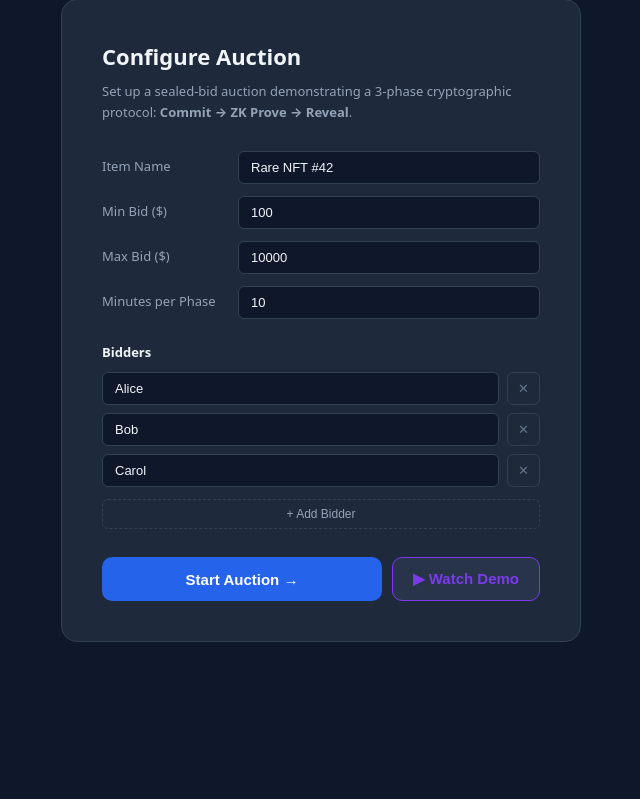
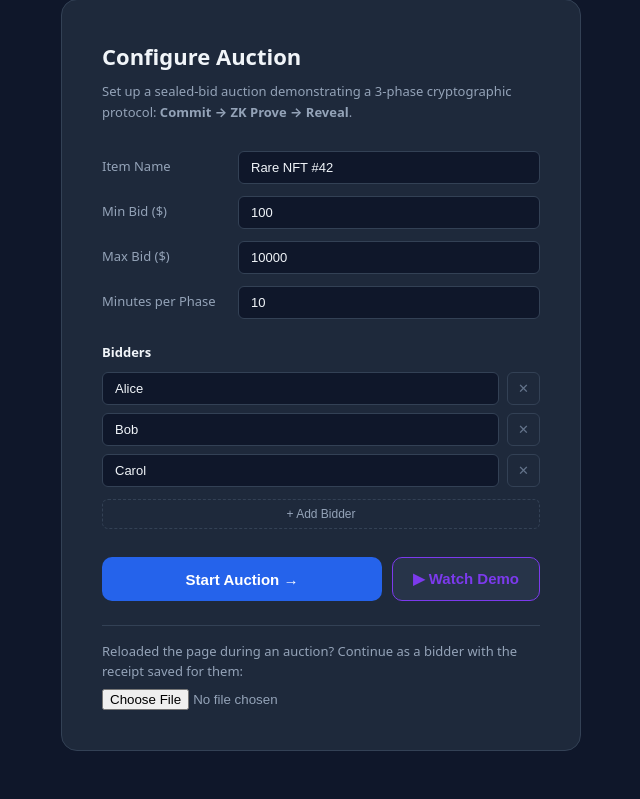
Before and after one commit to erihhh6/crypto-auction, a Flask app: page / in a window 1280 px wide. Shown: the part 110-909 px from the top of the page, without its empty margins (319-959 px from the left). Before the commit the page ends 752 px from the top, so only its background shows below. Run offline with Flask 3, Linux system fonts and the light colour scheme; parts of the project's set-up code (start-up, migrations or seed data) failed here and were passed over; some libraries are stand-ins or nearby versions.

Commit message:
save an opening receipt, so a reload no longer strands a bidder
- "Save receipt" on a committed bidder's card: a JSON file with the
  auction, the join token and the opening (bid, blinding factor,
  commitment)
- The setup page continues from a receipt after checking it: format,
  that its opening opens its commitment (new opensCommitment in
  auction-crypto.js), and that the auction recorded this commitment; a
  wrong reveal would mark the bidder a cheater
- A page shows controls only for bidders whose join token it holds; a
  page resumed as a bidder is no organizer, so reset does not delete
- Leaving the page asks first while an opening is still needed
- Tests for the round trip, refused files and the leave warning;
  README: receipts, and that they are not encrypted

```diff
--- a/src/crypto_auction/web/static/app.js
+++ b/src/crypto_auction/web/static/app.js
@@ -217,11 +217,7 @@ async function createAuction() {
     const data = await apiFetch("/api/auctions", "POST", request);
 
     rememberAuction(data);
-
-    document.getElementById("setup-panel").style.display = "none";
-    document.getElementById("auction-view").style.display = "grid";
-    document.getElementById("phase-indicator").style.display = "flex";
-    document.getElementById("auction-item-label").textContent = data.item_name;
+    showAuctionView(data.item_name);
 
     await refreshState();
     addPublicLogEntry("Auction created", {
@@ -256,6 +252,142 @@ function rememberAuction(data) {
   bidderCards.clear();
   document.getElementById("bidder-cards").replaceChildren();
 }
+
+/** Leave the setup panel for the auction view. */
+function showAuctionView(itemName) {
+  document.getElementById("setup-panel").style.display = "none";
+  document.getElementById("auction-view").style.display = "grid";
+  document.getElementById("phase-indicator").style.display = "flex";
+  document.getElementById("auction-item-label").textContent = itemName;
+}
+
+// ---------------------------------------------------------------------------
+// Opening receipts. A bidder's secrets live only in this page's memory, so a
+// reload would lose them, and with them the chance to reveal. The receipt is
+// a file with everything needed to carry on as that bidder elsewhere or
+// later: the auction, the join token and the opening (bid and blinding
+// factor). Until the reveal it is as secret as the bid itself.
+// ---------------------------------------------------------------------------
+
+const RECEIPT_TYPE = "crypto-auction/opening-receipt";
+const RECEIPT_VERSION = 1;
+
+/** The receipt of a bidder whose opening this page holds. */
+function makeReceipt(bidderId) {
+  const secret = localState.bidderSecrets[bidderId];
+  return {
+    type:           RECEIPT_TYPE,
+    version:        RECEIPT_VERSION,
+    note:           "Keep this file private until the reveal: it holds your bid and secrets.",
+    auction_id:     localState.auction.auction_id,
+    item_name:      localState.auction.item_name,
+    bidder_id:      bidderId,
+    bidder_name:    getBidderName(bidderId),
+    join_token:     localState.joinTokens[bidderId],
+    bid:            secret.bid,
+    randomness_hex: secret.randomness_hex,
+    commitment_hex: secret.commitment_hex,
+  };
+}
+
+/** Save a bidder's receipt as a JSON file, through the browser's downloads. */
+function downloadReceipt(bidderId) {
+  const receipt = makeReceipt(bidderId);
+  const blob = new Blob([JSON.stringify(receipt, null, 2)], { type: "application/json" });
+  const url = URL.createObjectURL(blob);
+  const link = document.createElement("a");
+  link.href = url;
+  link.download = `receipt-${receipt.auction_id.slice(0, 8)}-${bidderId}.json`;
+  document.body.append(link);
+  link.click();
+  link.remove();
+  // Revoked later, not at once: the download may not have started yet.
+  setTimeout(() => URL.revokeObjectURL(url), 60_000);
+}
+
+/**
+ * The receipt in a file's text, checked: well-formed, and its bid and
+ * blinding factor open its commitment. Throws an Error saying what is wrong.
+ */
+function parseReceipt(text) {
+  let receipt;
+  try {
+    receipt = JSON.parse(text);
+  } catch {
+    throw new Error("This file is not a receipt: it is not JSON.");
+  }
+  if (receipt?.type !== RECEIPT_TYPE) throw new Error("This file is not an auction receipt.");
+  if (receipt.version !== RECEIPT_VERSION) {
+    throw new Error(`This receipt has version ${receipt.version}; this page reads version ${RECEIPT_VERSION}.`);
+  }
+  const wellFormed =
+    /^[0-9a-f]{32}$/.test(receipt.auction_id) &&
+    typeof receipt.bidder_id === "string" &&
+    typeof receipt.join_token === "string" &&
+    Number.isSafeInteger(receipt.bid) && receipt.bid >= 0 &&
+    /^[0-9a-f]{64}$/.test(receipt.randomness_hex) &&
+    /^0[23][0-9a-f]{64}$/.test(receipt.commitment_hex);
+  if (!wellFormed) throw new Error("This receipt is damaged: a field is missing or malformed.");
+  // A reveal that does not open the commitment marks the bidder a cheater.
+  if (!window.auctionCrypto.opensCommitment(
+    receipt.commitment_hex, BigInt(receipt.bid), receipt.randomness_hex,
+  )) {
+    throw new Error("This receipt is damaged: its bid and secret do not open its commitment.");
+  }
+  return receipt;
+}
+
+/**
+ * Carry on as the bidder of a receipt (chosen on the setup panel), in the
+ * auction it belongs to, provided that auction recorded this very commitment.
+ */
+async function resumeFromReceipt(file) {
+  const input = document.getElementById("receipt-file");
+  document.getElementById("setup-error").style.display = "none";
+  try {
+    const receipt = parseReceipt(await file.text());
+    const state = await apiFetch(`/api/auctions/${encodeURIComponent(receipt.auction_id)}`);
+    const bidder = state.bidders.find(b => b.bidder_id === receipt.bidder_id);
+    if (!bidder) throw new Error("The auction has no such bidder.");
+    if (bidder.commitment_hex !== receipt.commitment_hex) {
+      throw new Error(`The auction recorded a different commitment for ${bidder.name}.`);
+    }
+
+    // This page now acts for that one bidder only, and is not the organizer.
+    rememberAuction({
+      auction_id: state.auction_id,
+      item_name:  state.item_name,
+      min_bid:    state.min_bid,
+      max_bid:    state.max_bid,
+      bidders:    [{ bidder_id: bidder.bidder_id, join_token: receipt.join_token }],
+    });
+    localState.bidderSecrets[bidder.bidder_id] = {
+      bid:            receipt.bid,
+      randomness_hex: receipt.randomness_hex,
+      commitment_hex: receipt.commitment_hex,
+    };
+    showAuctionView(state.item_name);
+    await refreshState();
+    addPublicLogEntry(`Resumed as ${bidder.name}`, { from: "opening receipt" });
+  } catch (err) {
+    showSetupError(`Could not continue from this receipt: ${err.message}`);
+  } finally {
+    input.value = ""; // so choosing the same file again tries again
+  }
+}
+
+// Leaving the page loses the openings this page holds: ask first while any
+// is still needed for a reveal.
+window.addEventListener("beforeunload", (event) => {
+  const state = localState.serverState;
+  const needed = state && state.state !== "finished" && state.bidders.some(
+    b => localState.bidderSecrets[b.bidder_id] && !hasRevealedBid(b) && !b.missed_deadline,
+  );
+  if (needed) {
+    event.preventDefault();
+    event.returnValue = true; // what older browsers look for instead
+  }
+});
 
 // ---------------------------------------------------------------------------
 // Bidder-side protocol steps. The bid and its blinding factor stay in this
@@ -345,6 +477,7 @@ async function commitBid(bidderId) {
     addPrivateLogEntry(bidderId, `${bidderName} — your secrets`, {
       bid:        fmtBid(bid),
       "blinding r": truncHex(blindingHex) + " (keep private)",
+      "to reveal after a reload": "save the receipt (💾 on the card)",
     });
 
     await refreshState();
@@ -543,6 +676,7 @@ function createBidderCard(bidderId) {
     commitButton: el("button", "btn btn-commit", "Commit"),
     proveButton:  el("button", "btn btn-prove", "ZK Prove"),
     revealButton: el("button", "btn btn-reveal", "Reveal"),
+    receiptButton: el("button", "btn btn-receipt", "💾 Save receipt"),
     note:         el("span", "bidder-note"),
   };
   view.bidInput.type = "number";
@@ -553,6 +687,9 @@ function createBidderCard(bidderId) {
   view.commitButton.addEventListener("click", () => commitBid(bidderId));
   view.proveButton.addEventListener("click", () => proveBid(bidderId));
   view.revealButton.addEventListener("click", () => revealBid(bidderId));
+  view.receiptButton.id = `btn-receipt-${bidderId}`;
+  view.receiptButton.title = "Lets you reveal even if this page is closed or reloaded";
+  view.receiptButton.addEventListener("click", () => downloadReceipt(bidderId));
   view.bidForm.append(view.bidInput, view.commitButton);
   view.error.id = `bidder-error-${bidderId}`;
   view.error.setAttribute("role", "alert");  // announced by screen readers
@@ -580,8 +717,21 @@ function bidderStatus(b) {
   return ["bidder-revealed-bid", fmtBid(b.revealed_bid)];
 }
 
-/** The controls the card shows now: what this bidder can do in this phase. */
+/**
+ * The controls the card shows now: what this bidder can do in this phase,
+ * and saving their receipt while it is still needed.
+ */
 function bidderActions(view, b, state) {
+  // A page resumed from a receipt acts for that bidder only.
+  if (!localState.joinTokens[b.bidder_id]) return [];
+  const actions = stepActions(view, b, state);
+  const needsReceipt = localState.bidderSecrets[b.bidder_id] && !hasRevealedBid(b)
+    && !b.missed_deadline && state.state !== "finished";
+  return needsReceipt ? [...actions, view.receiptButton] : actions;
+}
+
+/** The controls for this phase's step. */
+function stepActions(view, b, state) {
   const hasProved = b.proof_valid !== null && b.proof_valid !== undefined;
   const note = (kind, text) => {
     view.note.className = `bidder-note ${kind}`;
@@ -831,8 +981,10 @@ function closeWinnerModal() {
 async function resetAuction() {
   if (!confirm("Reset the auction? All state will be lost.")) return;
   try {
-    // As the organizer: the auction is deleted on the server too.
-    await apiFetch(auctionUrl(), "DELETE", null, localState.auction.organizer_token);
+    // As the organizer, the auction is deleted on the server too. A page
+    // resumed from a bidder's receipt is no organizer: it just leaves.
+    const organizerToken = localState.auction.organizer_token;
+    if (organizerToken) await apiFetch(auctionUrl(), "DELETE", null, organizerToken);
   } catch (err) {
     // The page resets anyway. If the auction is already gone, so much the better.
     if (err.status !== 404) {
@@ -937,12 +1089,7 @@ async function startDemo() {
   }
 
   rememberAuction(auctionData);
-
-  // Switch to auction view
-  document.getElementById("setup-panel").style.display = "none";
-  document.getElementById("auction-view").style.display = "grid";
-  document.getElementById("phase-indicator").style.display = "flex";
-  document.getElementById("auction-item-label").textContent = auctionData.item_name;
+  showAuctionView(auctionData.item_name);
   document.getElementById("demo-banner").style.display = "flex";
 
   await refreshState();
--- a/src/crypto_auction/web/static/auction-crypto.js
+++ b/src/crypto_auction/web/static/auction-crypto.js
@@ -184,6 +184,19 @@ export function commitBid(bid) {
   };
 }
 
+/**
+ * Whether (bid, blindingHex) opens commitmentHex: the check the server makes at
+ * the reveal (pedersen.verify), run before trusting a saved opening.
+ */
+export function opensCommitment(commitmentHex, bid, blindingHex) {
+  if (!/^[0-9a-f]{64}$/.test(blindingHex)) return false;
+  try {
+    return encodePoint(commitWith(bid, BigInt("0x" + blindingHex))) === commitmentHex;
+  } catch {
+    return false; // a bid or blinding factor out of range opens nothing
+  }
+}
+
 /** Prove, for this auction and bidder, that the committed bid lies in [minBid, maxBid]. */
 export function proveBid({ bid, blindingHex, commitmentHex, minBid, maxBid, auctionId, bidderId }) {
   return proveRange(
@@ -197,5 +210,5 @@ export function proveBid({ bid, blindingHex, commitmentHex, minBid, maxBid, auct
 }
 
 if (typeof window !== "undefined") {
-  window.auctionCrypto = Object.freeze({ commitBid, proveBid });
+  window.auctionCrypto = Object.freeze({ commitBid, proveBid, opensCommitment });
 }
--- a/src/crypto_auction/web/static/style.css
+++ b/src/crypto_auction/web/static/style.css
@@ -322,6 +322,18 @@ input[type="number"]:focus { border-color: var(--color-commit); }
   margin-top: 12px;
   padding: 10px 14px;
 }
+
+.resume {
+  margin-top: 24px;
+  padding-top: 16px;
+  border-top: 1px solid var(--border);
+  font-size: 13px;
+  color: var(--text-muted);
+}
+.resume label { display: block; margin-bottom: 8px; }
+
+.btn-receipt { background: var(--bg-raised); color: var(--text-muted); border: 1px solid var(--border); }
+.btn-receipt:hover { color: var(--text-primary); }
 
 /* =====================================================================
    MAIN AUCTION LAYOUT — 3-column grid
--- a/src/crypto_auction/web/templates/index.html
+++ b/src/crypto_auction/web/templates/index.html
@@ -83,6 +83,15 @@
         <button id="btn-demo" onclick="startDemo()">▶ Watch Demo</button>
       </div>
       <div id="setup-error" class="error-msg" style="display:none"></div>
+
+      <div class="resume">
+        <label for="receipt-file">
+          Reloaded the page during an auction? Continue as a bidder with the
+          receipt saved for them:
+        </label>
+        <input id="receipt-file" type="file" accept=".json,application/json"
+               onchange="if (this.files.length) resumeFromReceipt(this.files[0])" />
+      </div>
     </div>
   </section>
 
```
Also changed, not shown: tests/js/app-flow.test.mjs (+138 -7 lines), tests/js/crypto.test.mjs (+18 -0 lines), tests/js/render.test.mjs (+7 -2 lines), README.md.
